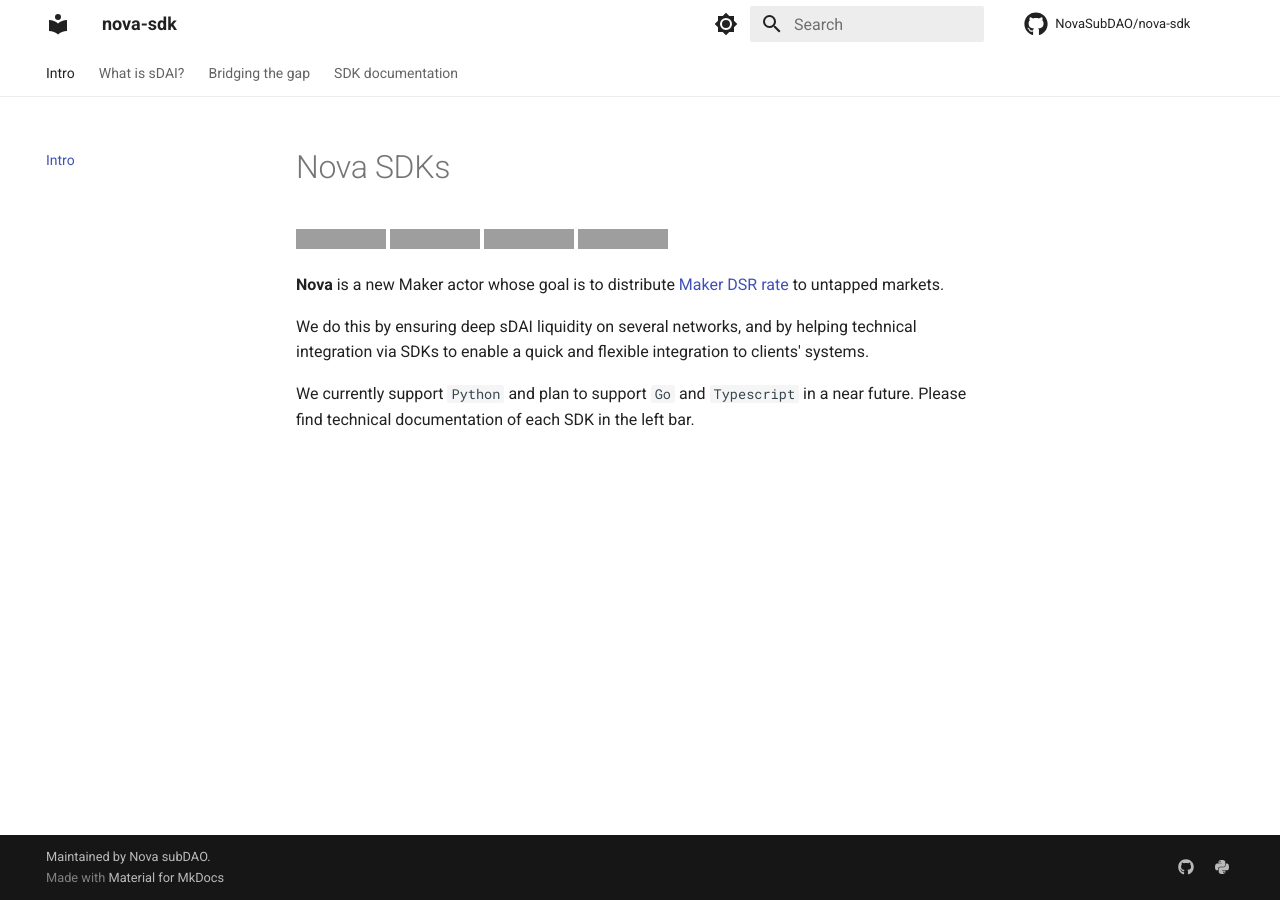
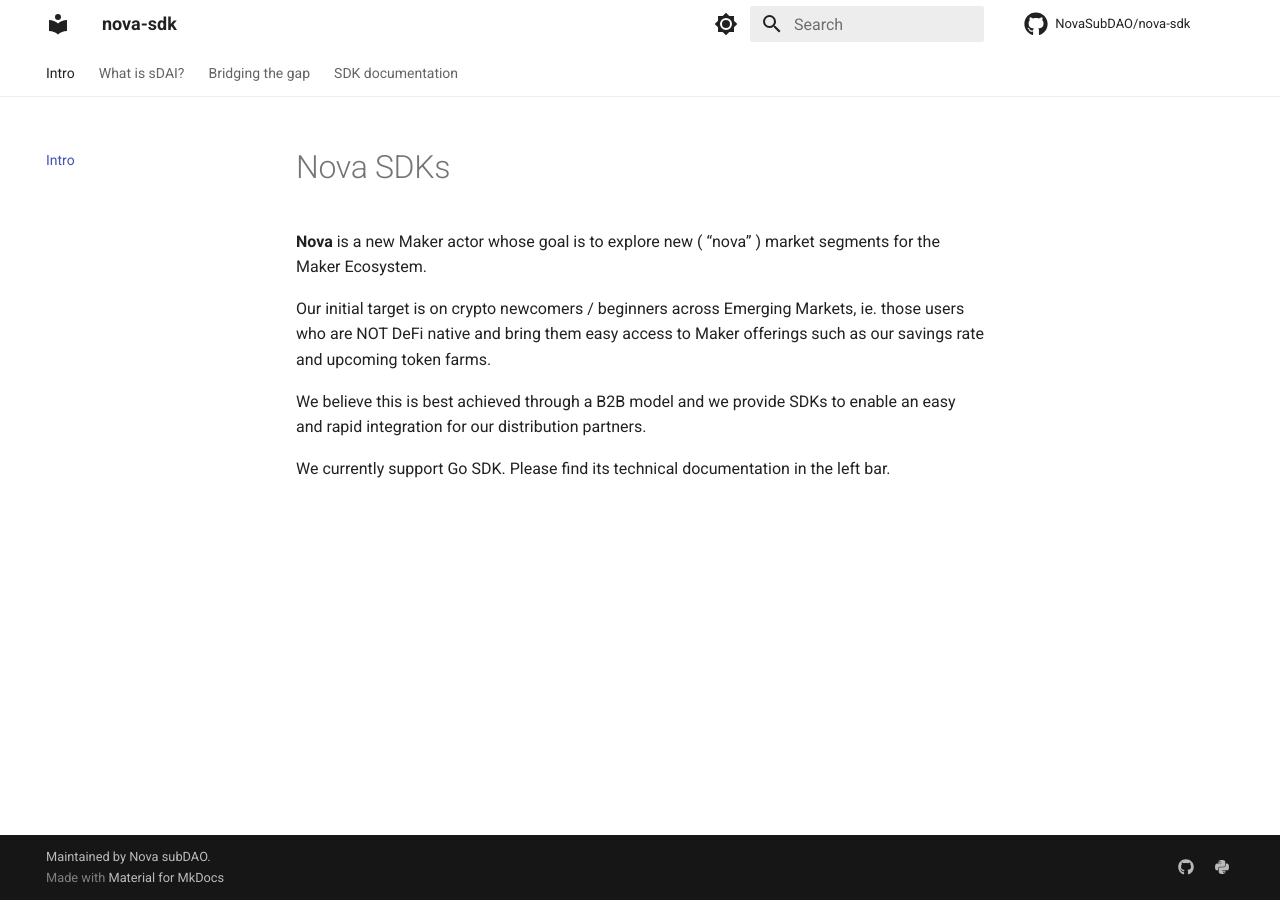
Before and after one commit to NovaSubDAO/nova-sdk, an MkDocs documentation site: the page built from docs/index.md, in a window 1280 px wide. Built offline with MkDocs 1.6.1 and Material for MkDocs 9.7.7, drawn with Linux system fonts in a browser that asks for light colours; comment, search, counter and statistics services are not loaded; grey boxes are pictures that could not be loaded.

Commit message:
Edited index of documentation (#34)

```diff
--- a/docs/index.md
+++ b/docs/index.md
@@ -1,12 +1,9 @@
 # Nova SDKs
 
-[![Release](https://img.shields.io/github/v/release/novasubdao/nova-sdk)](https://img.shields.io/github/v/release/novasubdao/nova-sdk)
-[![Build status](https://img.shields.io/github/actions/workflow/status/novasubdao/nova-sdk/main.yml?branch=main)](https://github.com/novasubdao/nova-sdk/actions/workflows/main.yml?query=branch%3Amain)
-[![Commit activity](https://img.shields.io/github/commit-activity/m/novasubdao/nova-sdk)](https://img.shields.io/github/commit-activity/m/novasubdao/nova-sdk)
-[![License](https://img.shields.io/github/license/novasubdao/nova-sdk)](https://img.shields.io/github/license/novasubdao/nova-sdk)
+**Nova** is a new Maker actor whose goal is to explore new ( “nova” ) market segments for the Maker Ecosystem.
 
-**Nova** is a new Maker actor whose goal is to distribute [Maker DSR rate](https://makerburn.com/#/dsr) to untapped markets.
+Our initial target is on crypto newcomers / beginners across Emerging Markets, ie. those users who are NOT DeFi native and bring them easy access to Maker offerings such as our savings rate and upcoming token farms.
 
-We do this by ensuring deep sDAI liquidity on several networks, and by helping technical integration via SDKs to enable a quick and flexible integration to clients' systems.
+We believe this is best achieved through a B2B model and we provide SDKs to enable an easy and rapid integration for our distribution partners.
 
-We currently support `Python` and plan to support `Go` and `Typescript` in a near future. Please find technical documentation of each SDK in the left bar.
+We currently support Go SDK. Please find its technical documentation in the left bar.
```
